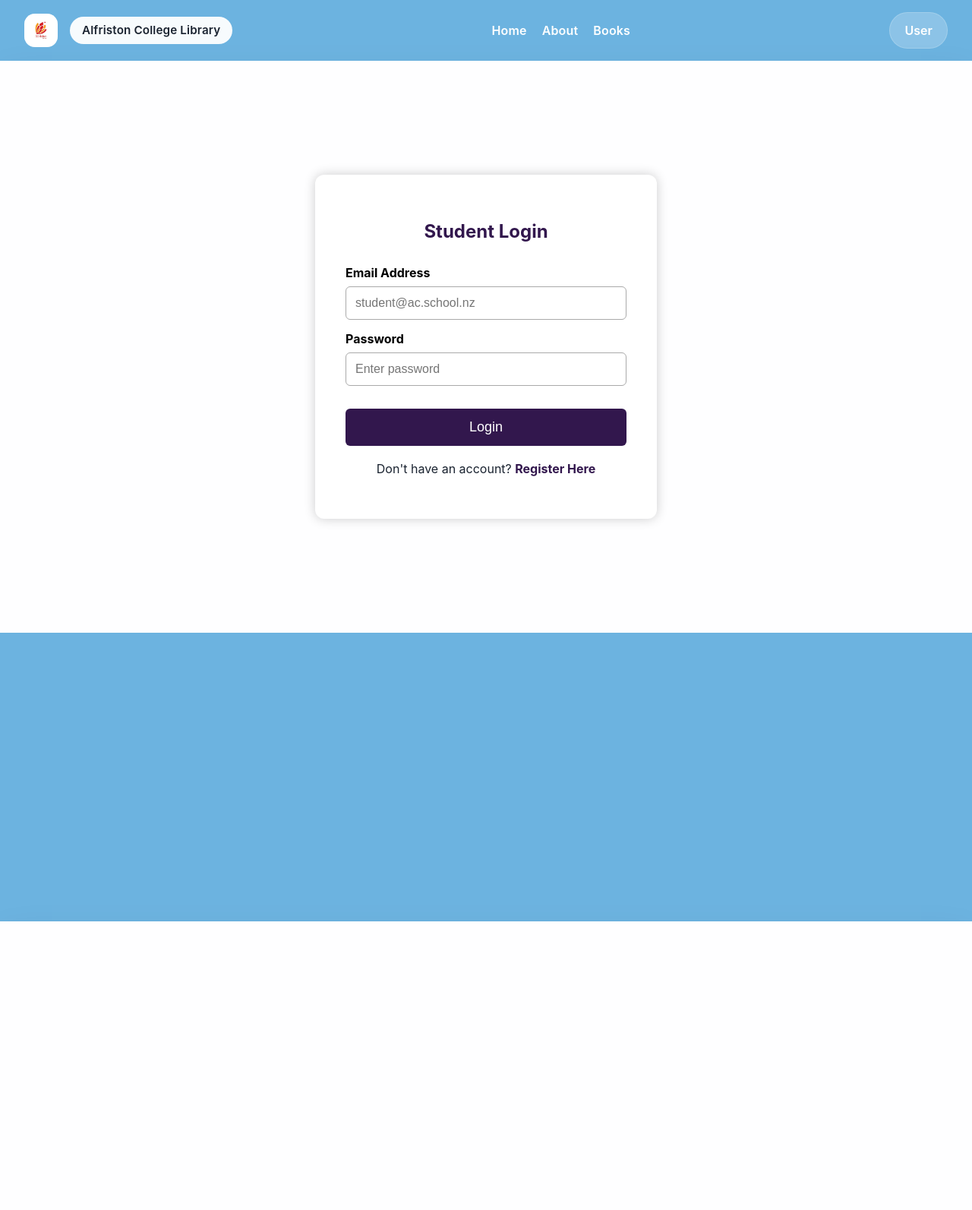
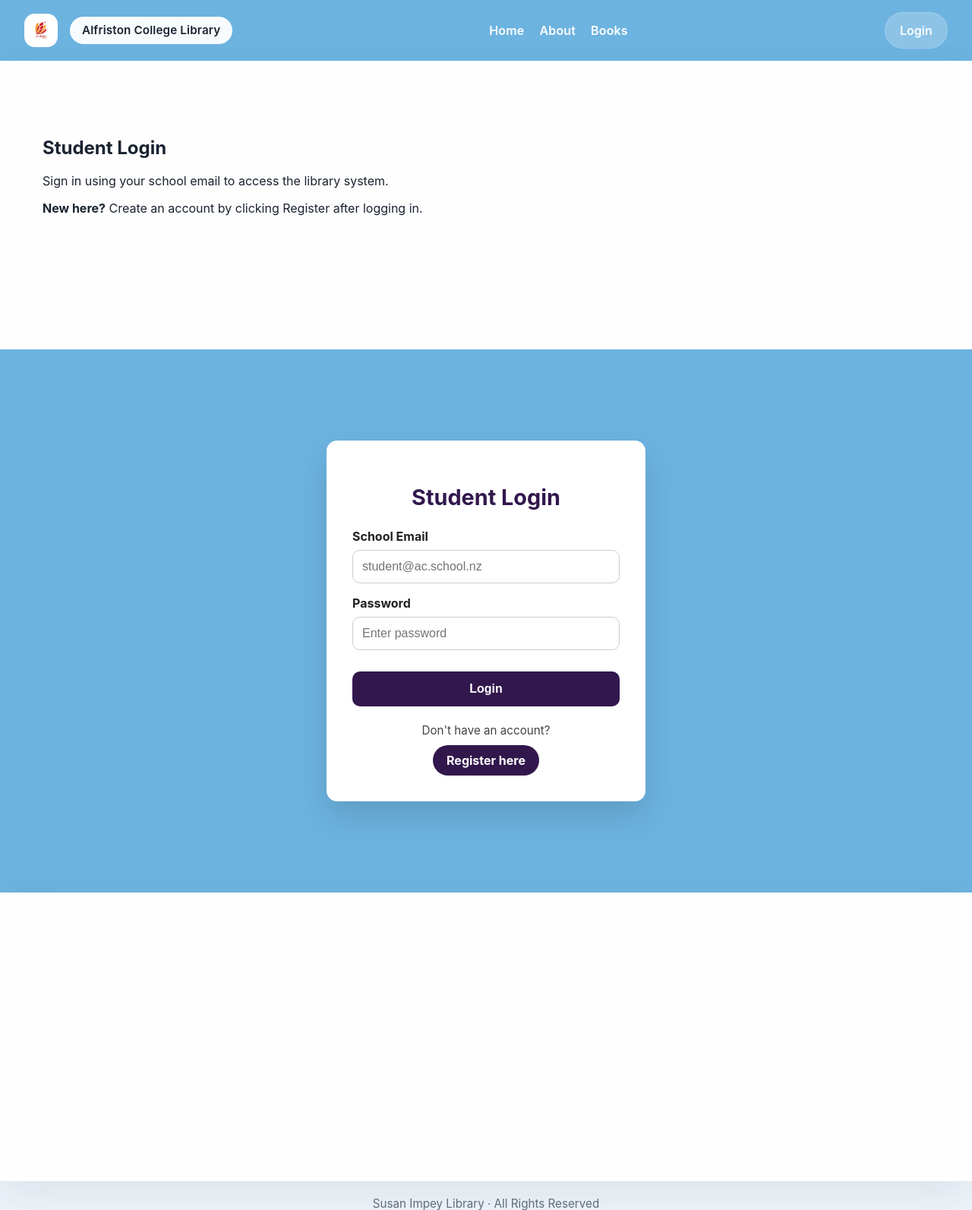
Before and after one commit to Owen-Chen-24251/L3TED-AS91906, a Django app: page /login/ in a window 1280 px wide. Shown: the top 1593 px of the page at 76% size. Run offline with Django 5.2, Linux system fonts and the light colour scheme.

Commit message:
Fixed the display scroll cycle to auto scroll every 5 seconds, fixed the login and registration window by replacing the user block from before. The login and registration pages are not tested to work with the validation errors I have set, will change soon.

```diff
--- a/AC_Library/templates/base.html
+++ b/AC_Library/templates/base.html
@@ -172,7 +172,7 @@
                 <a href="/aboutus/">About</a>
                 <a href="/books/">Books</a>
             </nav>
-            <div class="header-action">User</div>
+            <a class="header-action" href="{% url 'login' %}">Login</a>
         </header>
 
         <section class="section-top">
--- a/AC_Library/templates/login.html
+++ b/AC_Library/templates/login.html
@@ -1,101 +1,111 @@
 {% extends "base.html" %}
+
 {% block section_top %}
+<h2>Student Login</h2>
+<p>Sign in using your school email to access the library system.</p>
+<p><strong>New here?</strong> Create an account by clicking Register after logging in.</p>
+{% endblock %}
+
+{% block section_middle %}
 <style>
 .login-container{
-    width:450px;
-    margin:70px auto;
+    max-width:420px;
+    margin:40px auto;
     background:white;
-    padding:40px;
-    border-radius:12px;
-    box-shadow:0 0 15px rgba(0,0,0,0.2);
+    padding:34px;
+    border-radius:14px;
+    box-shadow:0 20px 40px rgba(0,0,0,0.12);
 }
 .login-container h1{
     text-align:center;
     color:#32174D;
-    margin-bottom:30px;
+    margin-bottom:24px;
+    font-size:1.8rem;
 }
 .login-container label{
     display:block;
-    margin-top:15px;
-    font-weight:bold;
-    color:black;
+    margin-top:16px;
+    font-weight:700;
+    color:#212121;
 }
 .login-container input{
     width:100%;
     padding:12px;
     margin-top:8px;
-    border:1px solid #aaa;
-    border-radius:6px;
-    font-size:16px;
+    border:1px solid #ccc;
+    border-radius:10px;
+    font-size:1rem;
 }
 .login-container input:focus{
     outline:none;
-    border:2px solid #32174D;
+    border-color:#32174D;
+    box-shadow:0 0 0 3px rgba(50,23,77,0.1);
 }
 .login-container button{
     width:100%;
-    margin-top:30px;
+    margin-top:28px;
     padding:14px;
     background:#32174D;
     color:white;
     border:none;
-    border-radius:6px;
-    font-size:18px;
+    border-radius:10px;
+    font-size:1rem;
+    font-weight:700;
     cursor:pointer;
 }
 .login-container button:hover{
     background:#512b81;
 }
-/* Error message */
 .error-box{
     background:#ffe6e6;
-    border:2px solid red;
-    color:#b30000;
-    padding:15px;
-    border-radius:8px;
+    border:1px solid #d62b2b;
+    color:#8a0303;
+    padding:14px;
+    border-radius:10px;
     margin-bottom:20px;
     text-align:center;
 }
-/* Register link */
 .register-link{
     text-align:center;
-    margin-top:20px;
+    margin-top:22px;
+}
+    .register-link p{
+        margin:0 0 10px;
+        color:#444;
+        font-size:0.95rem;
     }
     .register-link a{
-    color:#32174D;
-    font-weight:bold;
+        display:inline-block;
+        padding:10px 18px;
+        background:#32174D;
+        color:#fff;
+        font-weight:700;
+        border-radius:999px;
         text-decoration:none;
+        transition:background 0.2s ease;
     }
     .register-link a:hover{
-    text-decoration:underline;
+        background:#512b81;
     }
 </style>
 <div class="login-container">
     <h1>Student Login</h1>
     {% if error %}
-<div class="error-box">
-{{ error }}
-</div>
+    <div class="error-box">{{ error }}</div>
     {% endif %}
     <form method="POST">
         {% csrf_token %}
-
-
-<label for="email"> Email Address </label>
+        <label for="email">School Email</label>
         <input type="email" id="email" name="school_email" value="{{ school_email|default:'' }}" placeholder="student@ac.school.nz" required>
 
-
-<label for="password"> Password </label>
+        <label for="password">Password</label>
         <input type="password" id="password" name="password" placeholder="Enter password" required>
 
-
-<button type="submit"> Login </button>
+        <button type="submit">Login</button>
     </form>
     <div class="register-link">
-<p>
-Don't have an account?
-<a href="{% url 'register' %}"> Register Here </a>
-</p>
+        <p>Don't have an account?</p>
+        <a href="{% url 'register' %}">Register here</a>
     </div>
 </div>
 {% endblock %}
--- a/AC_Library/templates/register.html
+++ b/AC_Library/templates/register.html
@@ -126,10 +126,6 @@ required>
 required>
 <label for="email"> School Email </label>
 <input type="email" id="email" name="school_email" value="{{ school_email|default:'' }}" placeholder="student@ac.school.nz" required>
-<label for="phone_number"> Phone Number </label>
-<input type="text" id="phone_number" name="phone_number" value="{{ phone_number|default:'' }}" placeholder="0212345678">
-
-
 <label for="password"> Password </label>
 <input type="password" id="password" name="password" required>
 
```
Also changed, not shown: AC_Library/templates/home.html (+17 -9 lines), db.sqlite3, media/book_covers/image.png (added). Lines whose indentation alone changed are shown as unchanged.
